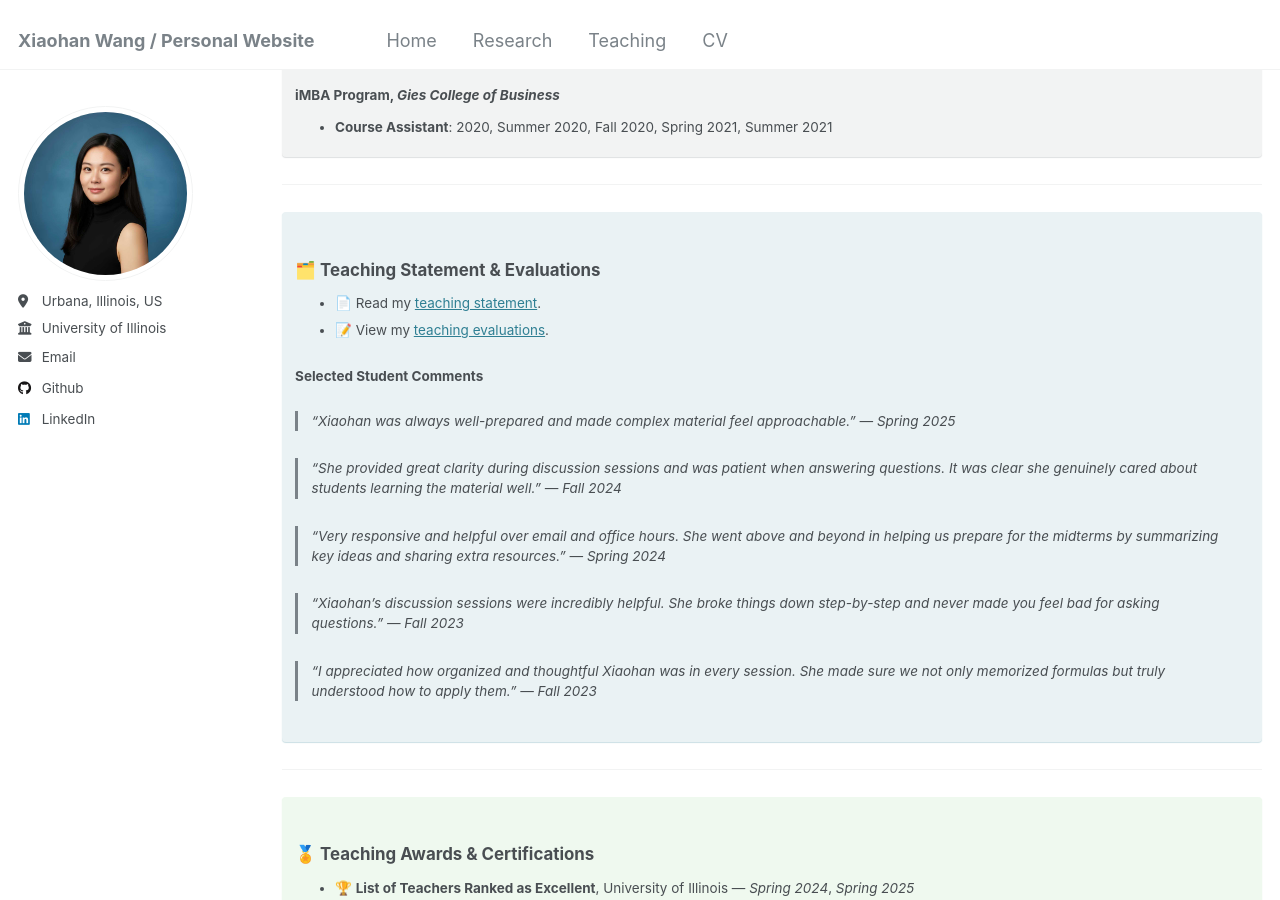
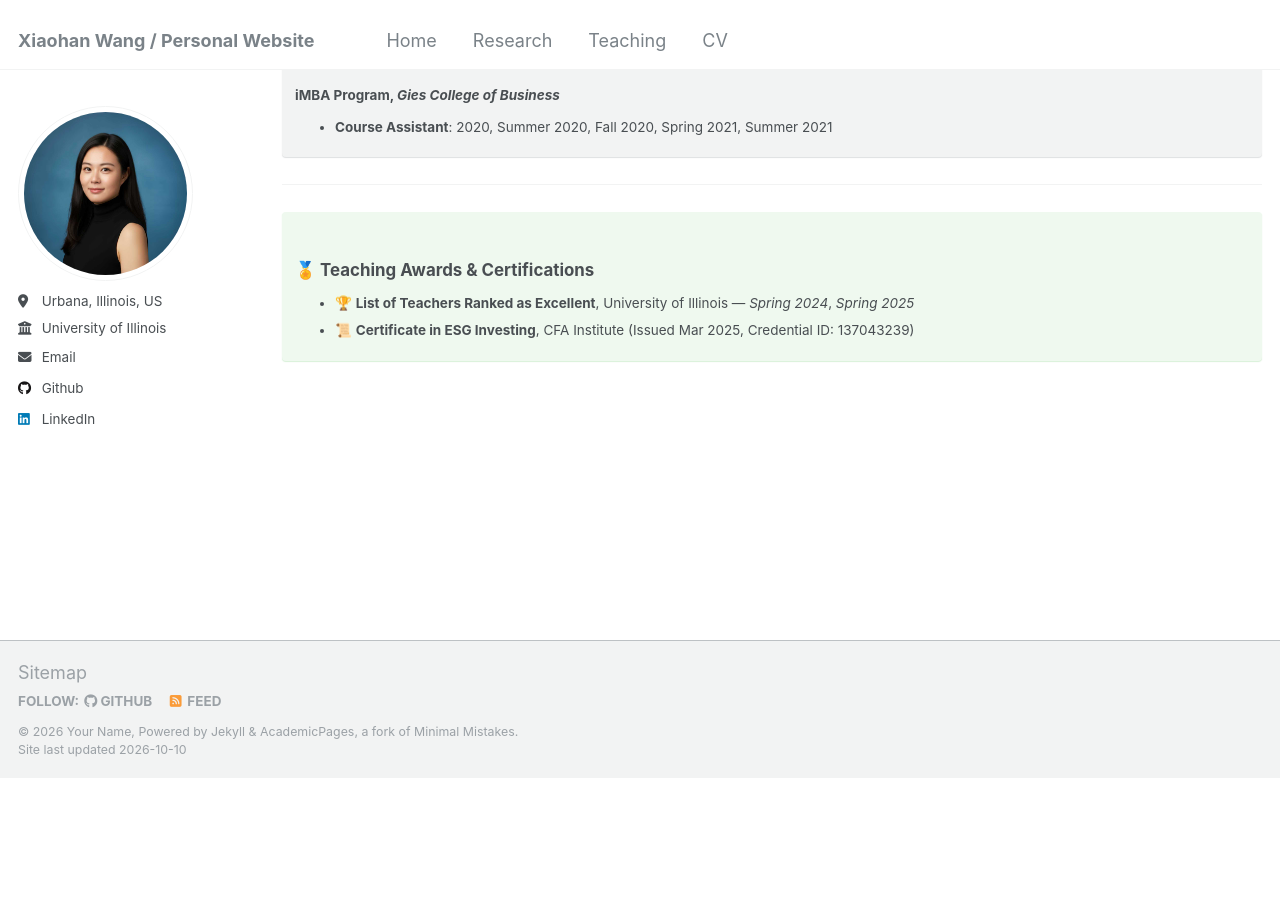
Before and after one commit to xiaohanwang1997/xiaohanwang1997.github.io, a Jekyll site: the page built from _teaching/2014-spring-teaching-1.md, in a window 1280 px wide and 900 px high, scrolled down 583 px. Built offline with Jekyll 4.4.1, drawn with Linux system fonts in a browser that asks for light colours; after the commit the page ends 1361 px from its top, so only the background shows below that.

Commit message:
Update 2014-spring-teaching-1.md

```diff
--- a/_teaching/2014-spring-teaching-1.md
+++ b/_teaching/2014-spring-teaching-1.md
@@ -35,7 +35,7 @@ redirect_from:
 
 ---
 
-<div class="notice--info" markdown="1">
+<!-- <div class="notice--info" markdown="1">
 
 ## 🗂️ Teaching Statement & Evaluations
 
@@ -56,7 +56,7 @@ redirect_from:
 
 </div>
 
----
+--- -->
 
 <div class="notice--success" markdown="1">
 
```
